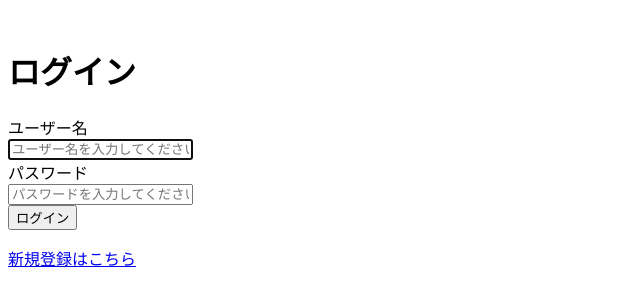
After one commit to kino-quest/kinoquest_platinum_01-teamA, a Django app: page /login/ in a window 1280 px wide. The commit adds this page. Shown: the top 306 px of the page, without its empty margins (0-640 px from the left). Run offline with Django 4.2, Linux system fonts and the light colour scheme.

Commit message:
ログインを実装しました。

```diff
--- a/accounts_app/forms.py
+++ b/accounts_app/forms.py
@@ -1,5 +1,5 @@
 from django.contrib.auth import get_user_model
-from django.contrib.auth.forms import UserCreationForm
+from django.contrib.auth.forms import AuthenticationForm, UserCreationForm
 
 class SignupForm(UserCreationForm):
     class Meta:
@@ -21,3 +21,18 @@ class SignupForm(UserCreationForm):
 
         self.fields['password2'].label = '確認用パスワード'
         self.fields['password2'].widget.attrs['placeholder'] = '確認用パスワードを入力してください'
+
+class LoginForm(AuthenticationForm):
+    class Meta:
+        model = get_user_model()
+        fields = ['username', 'password']
+
+    def __init__(self, *args, **kwargs):
+        super().__init__(*args, **kwargs)
+        self.label_suffix = ''
+
+        self.fields['username'].label = 'ユーザー名'
+        self.fields['username'].widget.attrs['placeholder'] = 'ユーザー名を入力してください '
+
+        self.fields['password'].label = 'パスワード'
+        self.fields['password'].widget.attrs['placeholder'] = 'パスワードを入力してください'
--- /dev/null
+++ b/accounts_app/templates/accounts_app/login.html
@@ -0,0 +1,25 @@
+{% extends 'accounts_app/base.html' %} {% block title %} ログイン {% endblock %}
+{% block content %}
+
+<h1>ログイン</h1>
+<form action="{% url 'login' %}" method="post">
+  {% csrf_token %}
+
+  <div class="form-group">
+    {{ form.username.label_tag }}<br />
+    {{ form.username }} {{ form.username.errors }}
+  </div>
+
+  <div class="form-group">
+    {{ form.password.label_tag }}<br />
+    {{ form.password }} {{ form.password.errors }}
+  </div>
+
+  <button type="submit">ログイン</button>
+  {% comment %}
+  <p><input type="submit" class="" value="ログイン" /></p>
+  {% endcomment %}
+</form>
+
+<p><a href="{% url 'signup' %}">新規登録はこちら</a></p>
+{% endblock%}
--- a/accounts_app/templates/accounts_app/signup.html
+++ b/accounts_app/templates/accounts_app/signup.html
@@ -30,6 +30,6 @@
   <p><input type="submit" class="" value="新規登録" /></p>
   {% endcomment %}
 </form>
-{% comment %}
+
 <p><a href="{% url 'login' %}">ログインはこちら</a></p>
-{% endcomment %} {% endblock%}
+{% endblock%}
--- a/accounts_app/urls.py
+++ b/accounts_app/urls.py
@@ -4,4 +4,5 @@ from . import views
 urlpatterns = [
     # 'accounts_app/signup'
     path('signup/', views.signup, name='signup'),
+    path('login/', views.login, name='login'),
 ]
--- a/accounts_app/views.py
+++ b/accounts_app/views.py
@@ -1,5 +1,5 @@
 from django.shortcuts import render
-from .forms import SignupForm
+from .forms import LoginForm, SignupForm
 
 
 # 新規登録
@@ -10,3 +10,12 @@ def signup(request):
         'form': form,
     }
     return render(request, 'accounts_app/signup.html', params)
+
+# ログイン
+def login(request):
+    print("login")
+    form = LoginForm()
+    params = {
+        'form': form,
+    }
+    return render(request, 'accounts_app/login.html', params)
```
